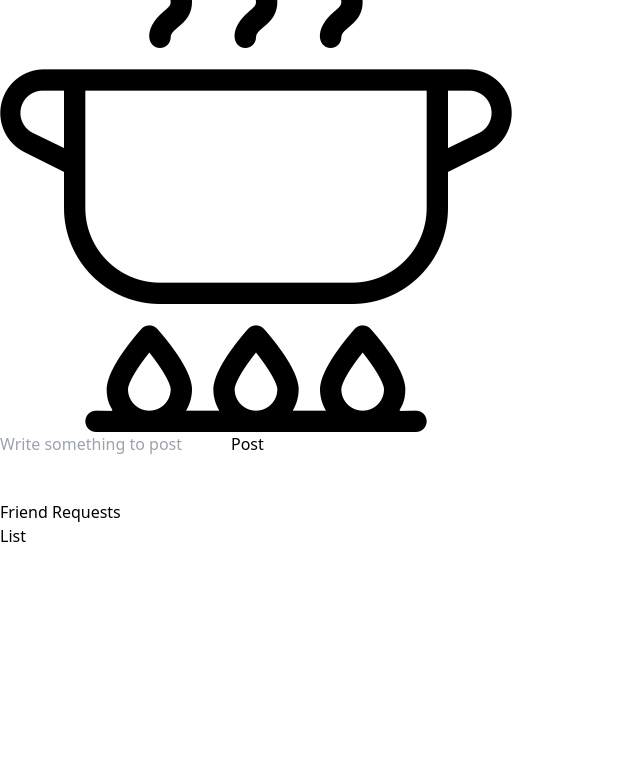
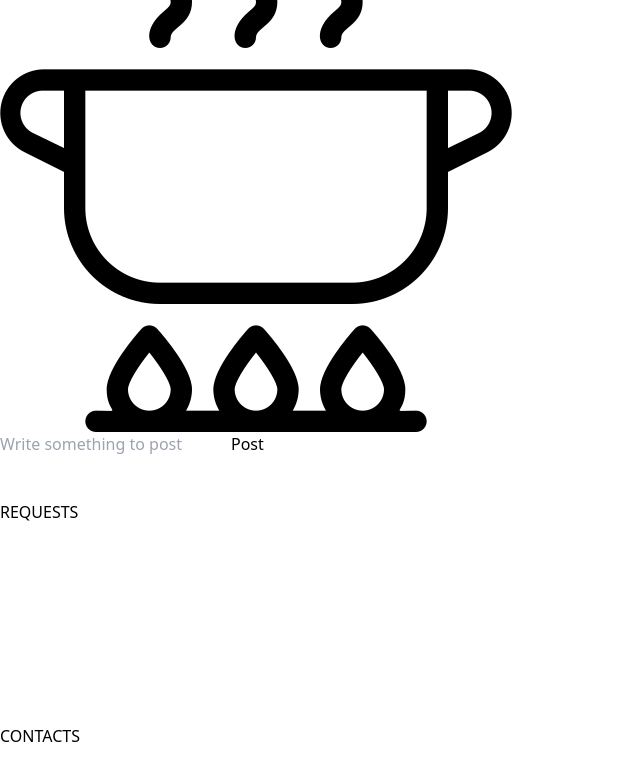
Before and after one commit to milindnair/DishDash, a React (Vite) app in the folder frontend/: page / in a window 1280 px wide. Shown: the part 3476-4256 px from the top of the page, without its empty margins (0-640 px from the left). Before the commit the page ends 4024 px from the top, so only its background shows below. Built offline with nearby package versions, Linux system fonts and the light colour scheme.

Commit message:
complete starting template for home page

```diff
--- /dev/null
+++ b/frontend/src/components/HomeComponents/Contacts.jsx
@@ -0,0 +1,23 @@
+import Card from "./Card";
+
+const Contacts = () => {
+  return (
+
+      <Card height={500} width={300}>
+        <ul className="space-y-4">
+          <li>
+            <Card height={100} width={265} />
+          </li>
+          <li>
+            <Card height={100} width={265} />
+          </li>
+          <li>
+            <Card height={100} width={265} />
+          </li>
+        </ul>
+      </Card>
+
+  );
+};
+
+export default Contacts;
--- /dev/null
+++ b/frontend/src/components/HomeComponents/Requests.jsx
@@ -0,0 +1,11 @@
+import Card from "./Card";
+
+const Requests = () => {
+    return(
+        <div className="flex flex-col gap-3 mt-3">
+            <Card height={100} width={300} />
+        </div>
+    )
+};
+
+export default Requests;
--- a/frontend/src/components/HomeComponents/RightDiv.jsx
+++ b/frontend/src/components/HomeComponents/RightDiv.jsx
@@ -1,12 +1,26 @@
+import Card from "./Card";
+import Contacts from "./Contacts";
+import Requests from "./Requests";
+
 const RightDiv = () => {
-    return(
-        <div className="w-1/4 p-4">
-          <ul>
-            <li>Friend Requests</li>
-            <li>List</li>
-          </ul>
+  return (
+    <div className="w-1/4 p-4">
+      <div>
+        <h2 className="text-white">REQUESTS</h2>
+        <div>
+          <Requests />
+          <Requests />
         </div>
-    )
+      </div>
+      <div className="mt-[50px]">
+        <h2 className="text-white">CONTACTS</h2>
+        <div className="mt-5">
+            <Contacts />
+        </div>
+
+      </div>
+    </div>
+  );
 };
 
 export default RightDiv;
```
